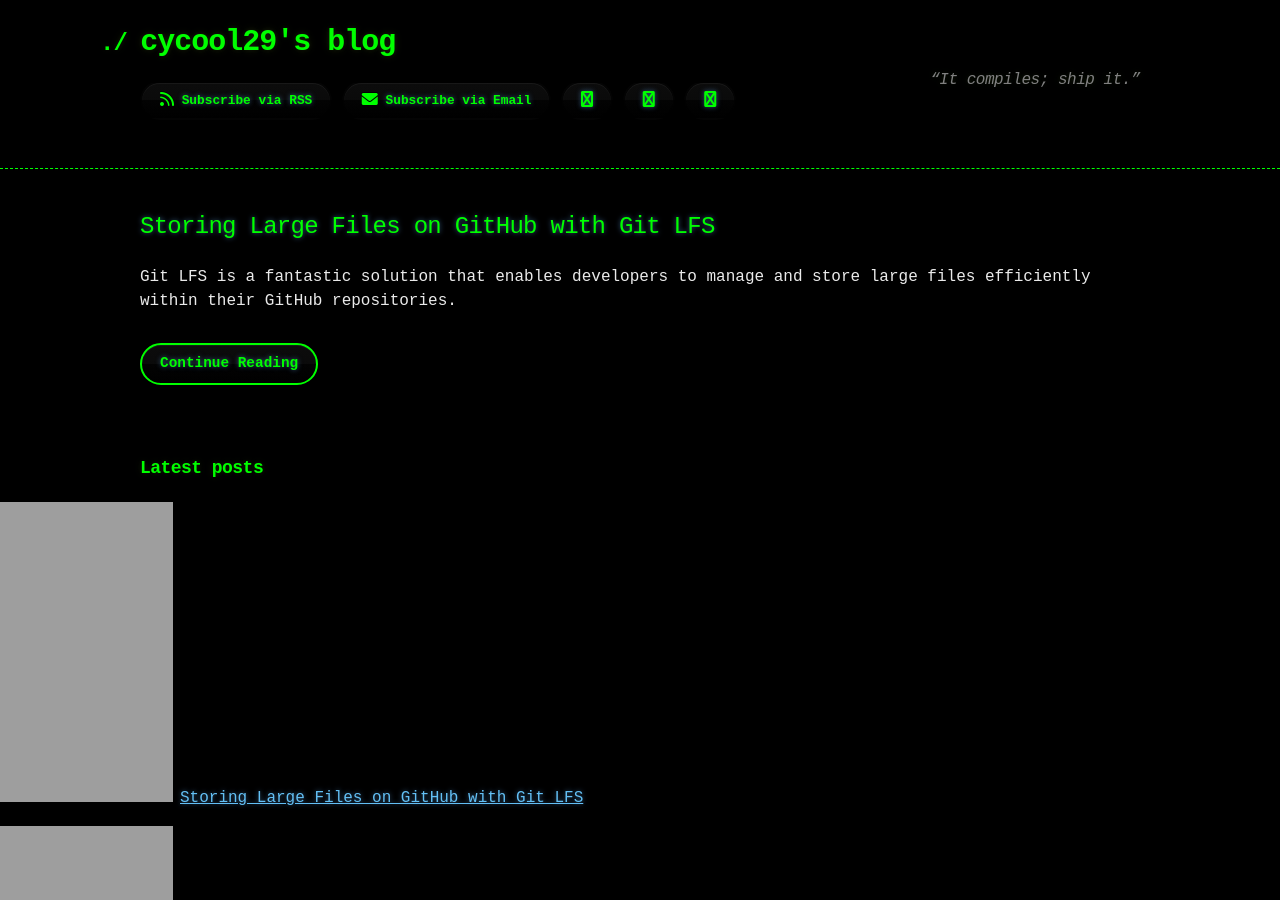
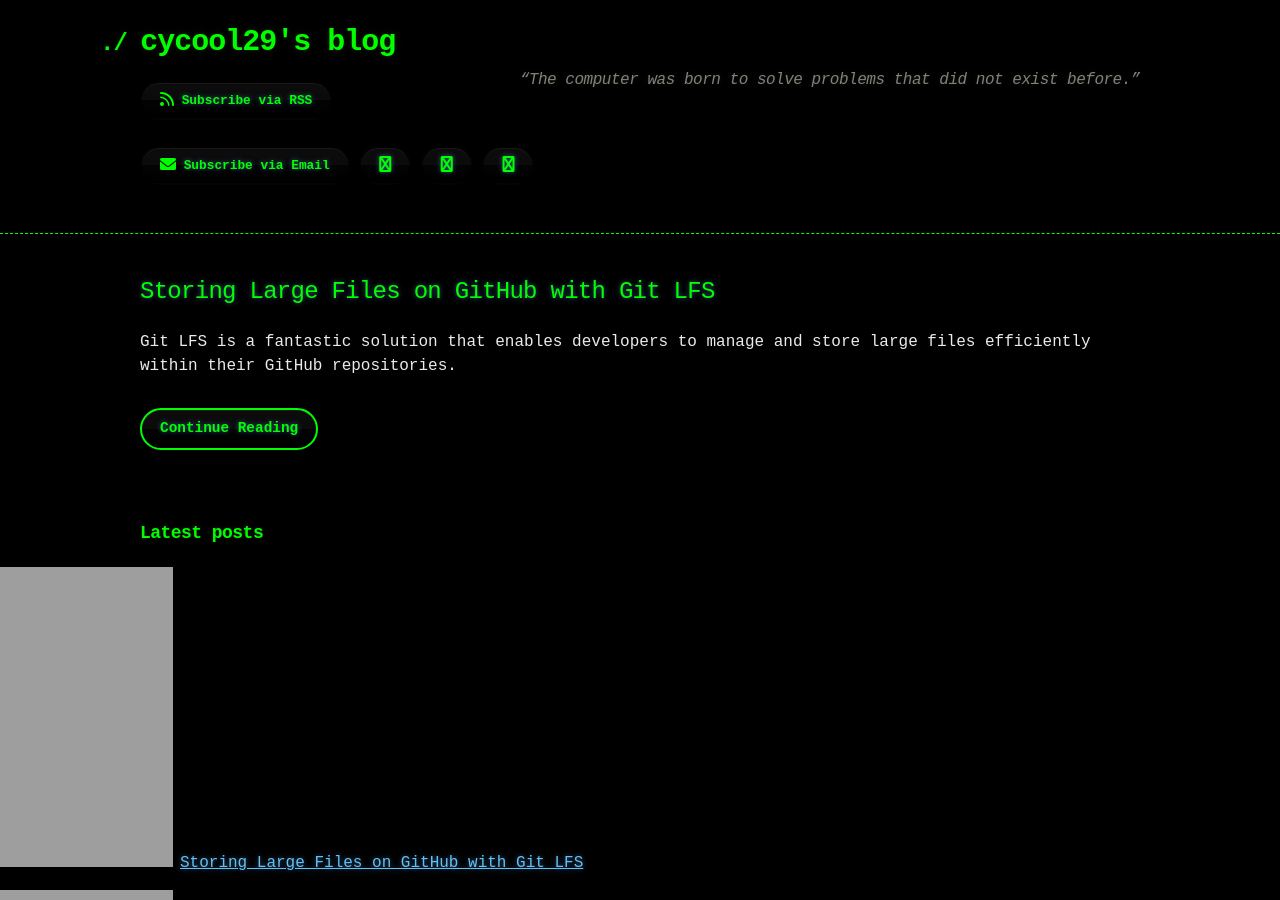
Before and after one commit to cycool29/cycool29.github.io, a Jekyll site: the page built from index.md, in a window 1280 px wide and 900 px high. Built offline with Jekyll 4.4.1, drawn with Linux system fonts in a browser that asks for light colours; a style sheet for code colours, icons or effects is not loaded.

Commit message:
Update quotes

```diff
--- a/_config.yml
+++ b/_config.yml
@@ -1,5 +1,5 @@
 title: cycool29's blog
-description: "“It compiles; ship it.” "
+description: "“The computer was born to solve problems that did not exist before.” "
 bio: A high school student. Intermediate in Python, Git, Bash. Learning JavaScript. He/Him. "
 author: cycool29
 url: https://cycool29.github.io
```
